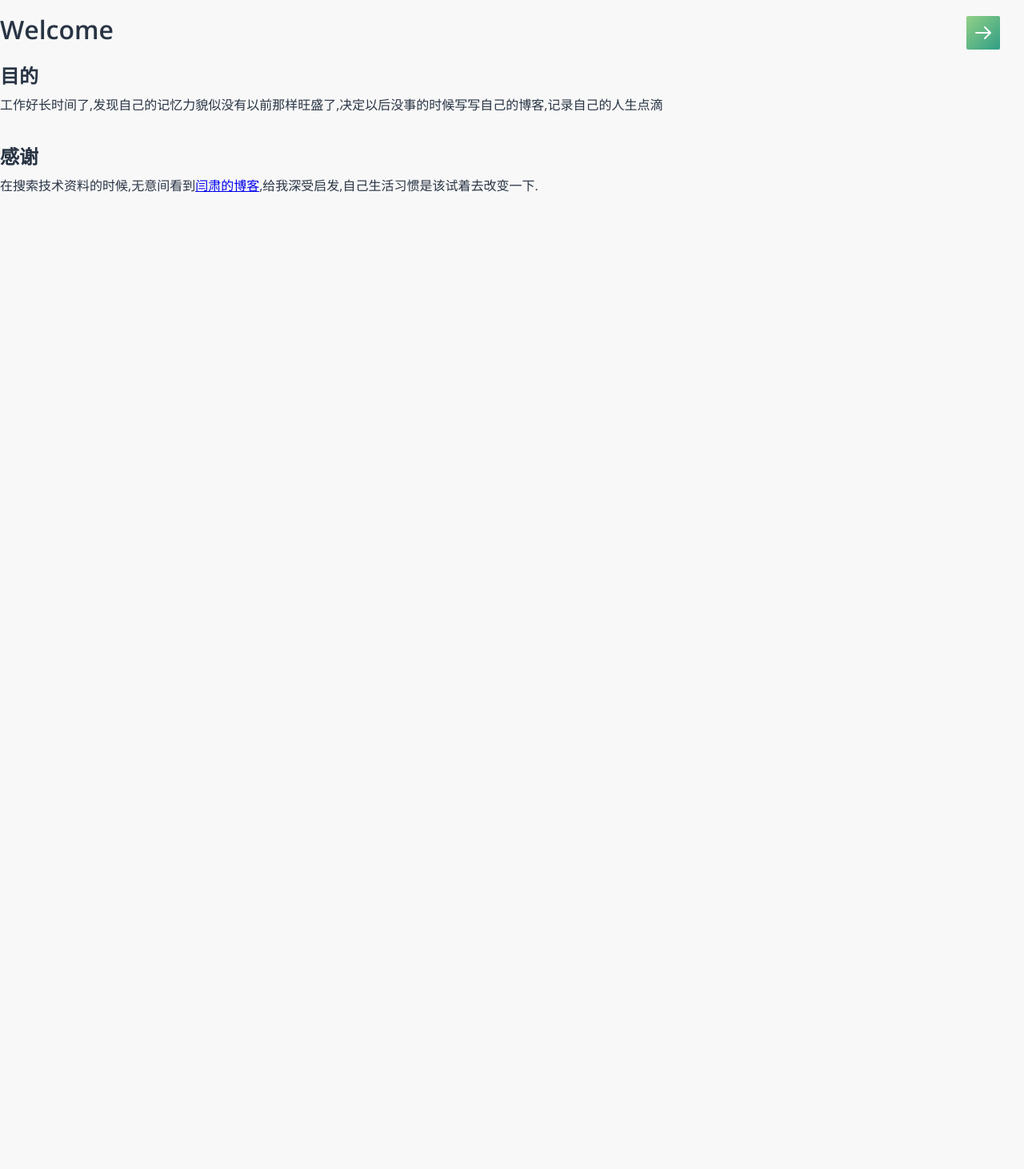
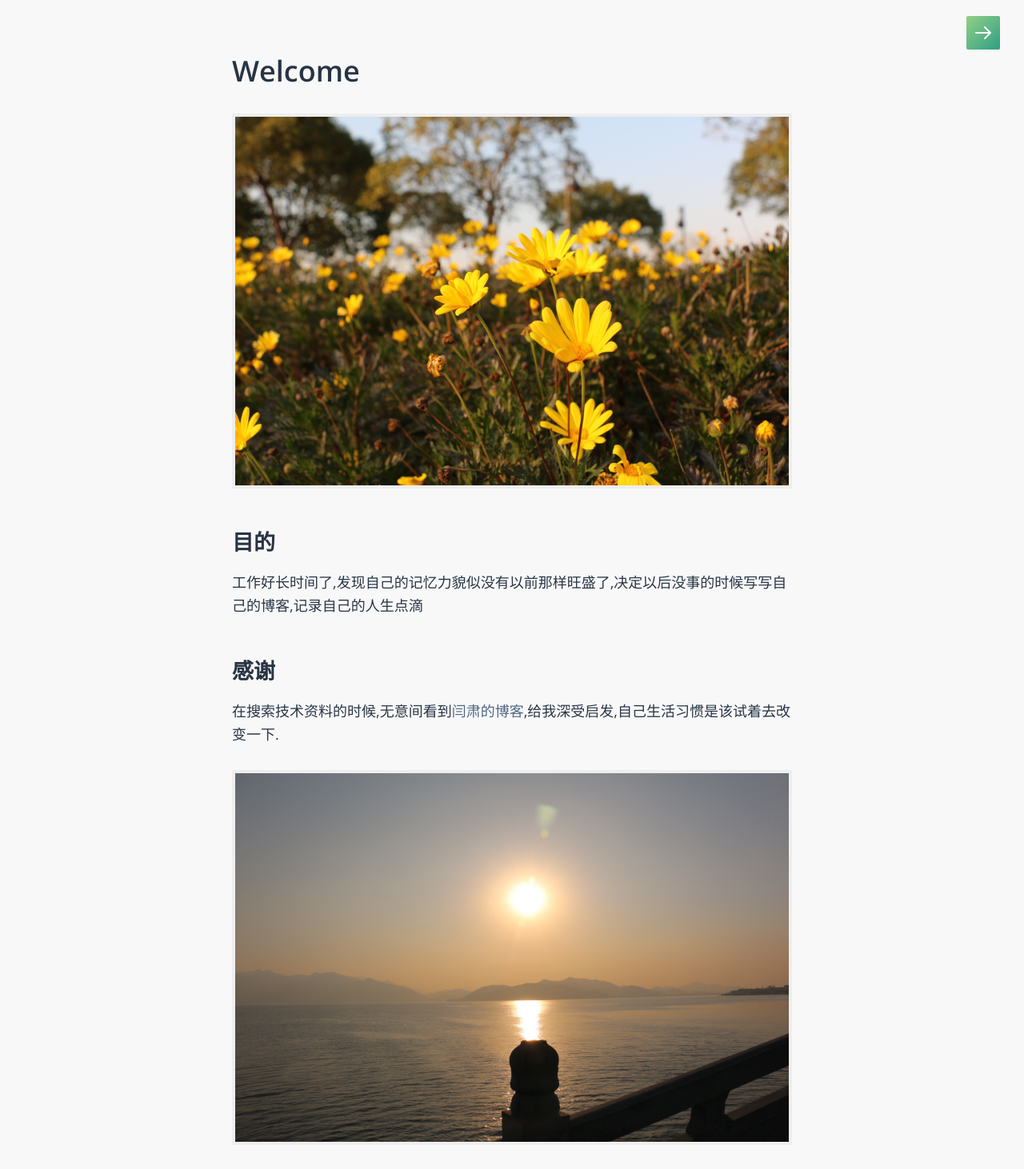
Before and after one commit to b5mjs/zhengfei, a Jekyll site: the page built from index.md, in a window 1280 px wide. Shown: the whole page at 80% size. Built offline with Jekyll 4.4.1, drawn with Linux system fonts in a browser that asks for light colours; some web fonts are replaced.

Commit message:
index update

```diff
--- a/_layouts/default.html
+++ b/_layouts/default.html
@@ -8,7 +8,9 @@ layout: compress
     {% include sidebar.html %}
 
     <main id="main">
-      {{ content }}
+	<div class="post container">
+      		{{ content }}
+	</div>
 
  <!--     <div class="footer">
         <div class="container">
--- a/index.md
+++ b/index.md
@@ -2,6 +2,8 @@
 layout: default
 ---
 #Welcome
+
+![图一]({{site.baseurl}}/assets/img/index/IMG_0046.JPG)
 
 ##目的
 
@@ -10,3 +12,5 @@ layout: default
 ##感谢
 
 在搜索技术资料的时候,无意间看到[闫肃的博客](http://yansu.org/),给我深受启发,自己生活习惯是该试着去改变一下.
+
+![图二]({{site.baseurl}}/assets/img/index/IMG_0045.JPG)
```
Also changed, not shown: assets/img/index/IMG_0045.JPG (added), assets/img/index/IMG_0046.JPG (added), 10 other files.
